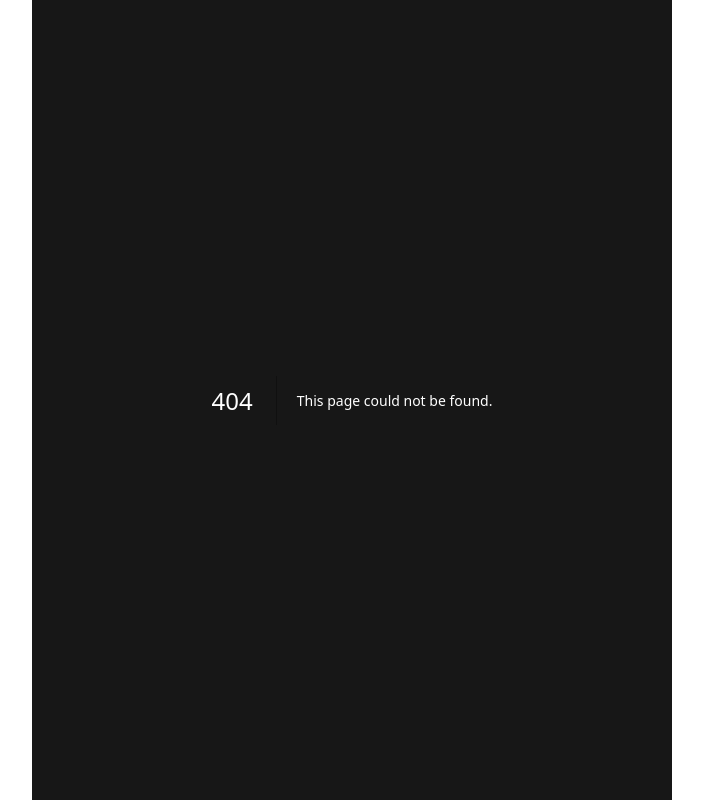
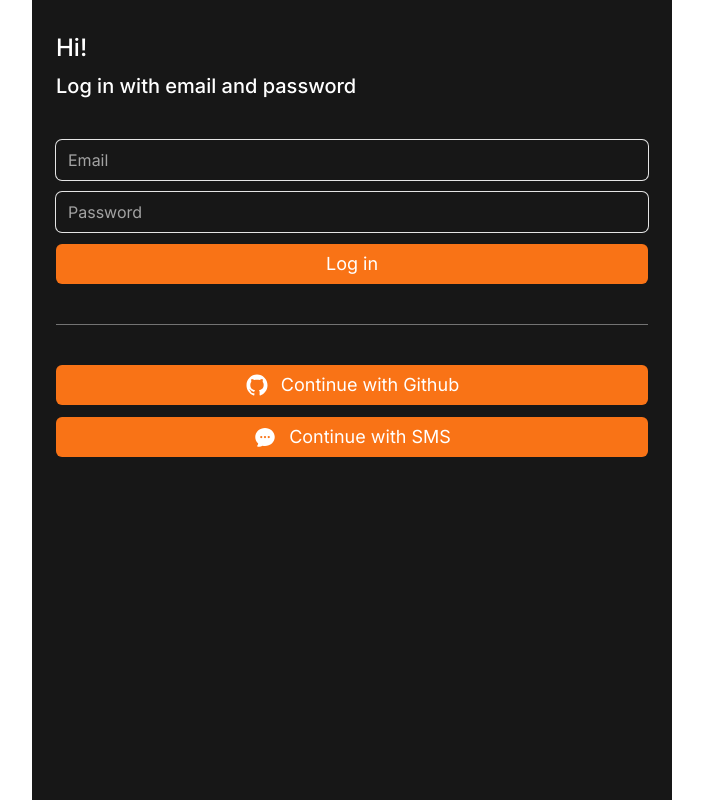
Before and after one commit to heewls/carrot-market, a Next.js app: page /login in a window 1280 px wide. Before the commit this address had no page. Shown: the whole page, without its empty margins (288-991 px from the left). Built offline with nearby package versions, Linux system fonts and the light colour scheme.

Commit message:
sms & email/password login component

```diff
--- /dev/null
+++ b/app/login/page.tsx
@@ -0,0 +1,20 @@
+import FormButton from "@/components/form-btn";
+import FormInput from "@/components/form-input";
+import SocialLogin from "@/components/social-login";
+
+export default function Login() {
+    return (
+        <div className="flex flex-col gap-10 py-8 px-6 min-h-screen">
+            <div className="flex flex-col gap-2 *:font-medium">
+                <h1 className="text-2xl">Hi!</h1>
+                <h2 className="text-xl">Log in with email and password</h2>
+            </div>
+            <form className="flex flex-col gap-3">
+                <FormInput type="email" placeholder="Email" required errors={[]} />
+                <FormInput type="password" placeholder="Password" required errors={[]} />
+                <FormButton text="Log in" loading={false} />
+            </form>
+            <SocialLogin />
+        </div>
+    );
+}
--- /dev/null
+++ b/app/sms/page.tsx
@@ -0,0 +1,19 @@
+import FormButton from "@/components/form-btn";
+import FormInput from "@/components/form-input";
+import SocialLogin from "@/components/social-login";
+
+export default function SMSLogin() {
+    return (
+        <div className="flex flex-col gap-10 py-8 px-6 min-h-screen">
+            <div className="flex flex-col gap-2 *:font-medium">
+                <h1 className="text-2xl">SMS Login</h1>
+                <h2 className="text-xl">Verify your phone number</h2>
+            </div>
+            <form className="flex flex-col gap-3">
+                <FormInput type="number" placeholder="Phone number" required errors={[]} />
+                <FormInput type="number" placeholder="Verification code" required errors={[]} />
+                <FormButton text="Verify" loading={false} />
+            </form>
+        </div>
+    );
+}
```
